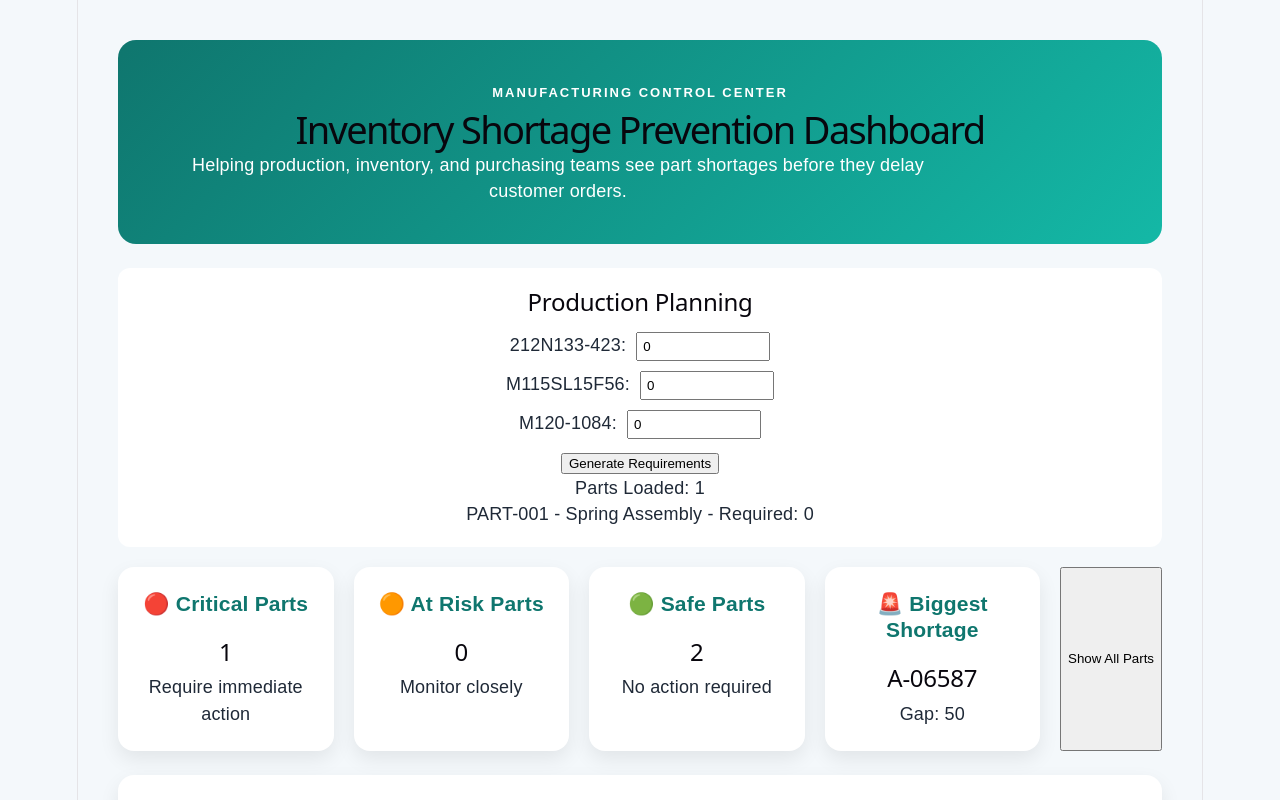
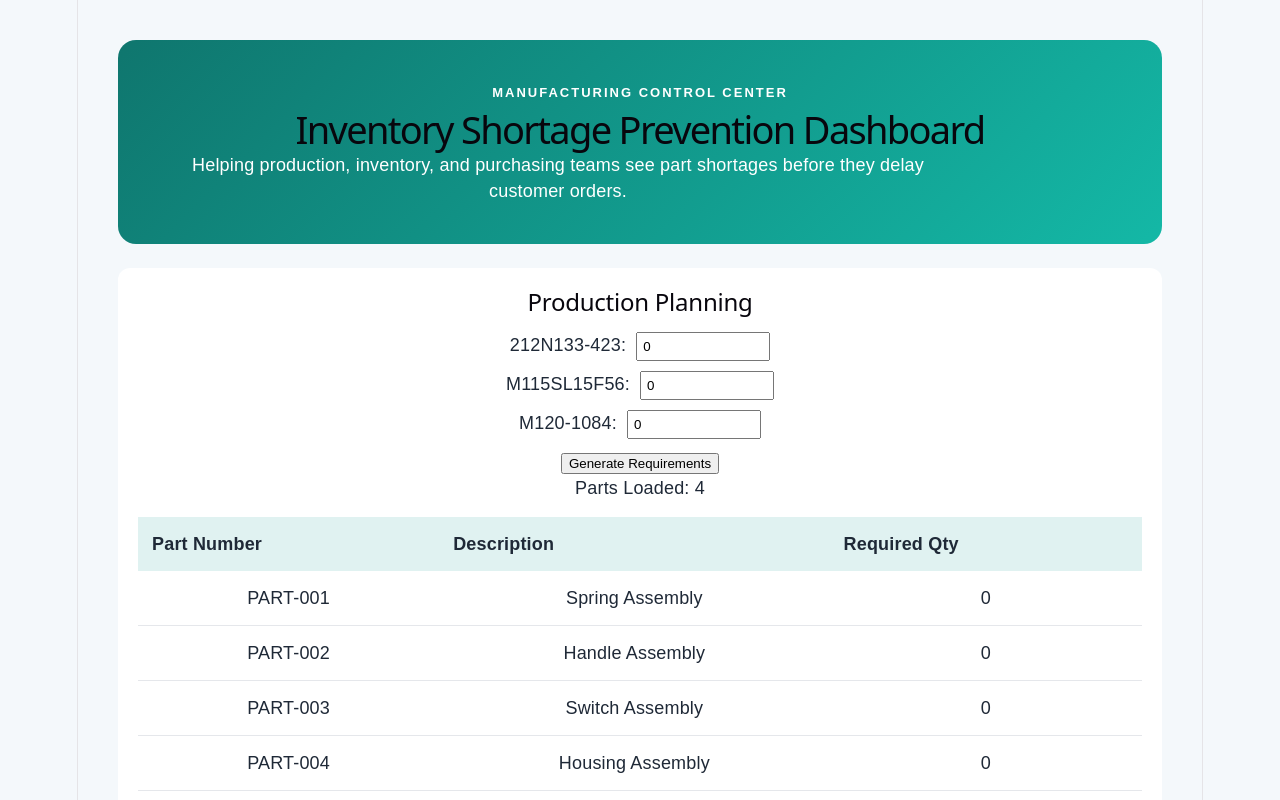
Before and after one commit to ananthkanna25/-inventory-dashboard, a React (Vite) app: page / in a window 1280 px wide. Both pictures are taken after a click on the button "Generate Requirements". Shown: the top 800 px of the page. Built offline with nearby package versions, Linux system fonts and the light colour scheme.

Commit message:
Added BOM requirements table

```diff
--- a/src/App.jsx
+++ b/src/App.jsx
@@ -117,17 +117,48 @@ const filteredParts = partsData
     qtyPerUnit: 1,
     requiredQty: m1201084,
   },
+  {
+    partNumber: "PART-002",
+    description: "Handle Assembly",
+    qtyPerUnit: 1,
+    requiredQty: m1201084,
+  },
+  {
+    partNumber: "PART-003",
+    description: "Switch Assembly",
+    qtyPerUnit: 2,
+    requiredQty: m1201084 * 2,
+  },
+  {
+    partNumber: "PART-004",
+    description: "Housing Assembly",
+    qtyPerUnit: 1,
+    requiredQty: m1201084,
+  },
 ]);
   }}
 >
   Generate Requirements
 </button>
 <p>Parts Loaded: {bomParts.length}</p>
+<table>
+  <thead>
+    <tr>
+      <th>Part Number</th>
+      <th>Description</th>
+      <th>Required Qty</th>
+    </tr>
+  </thead>
+  <tbody>
     {bomParts.map((part) => (
-  <p key={part.partNumber}>
-    {part.partNumber} - {part.description} - Required: {part.requiredQty}
-  </p>
+      <tr key={part.partNumber}>
+        <td>{part.partNumber}</td>
+        <td>{part.description}</td>
+        <td>{part.requiredQty}</td>
+      </tr>
     ))}
+  </tbody>
+</table>
 </section>
 
       <section className="value-cards">
```
Lines whose indentation alone changed are shown as unchanged.
